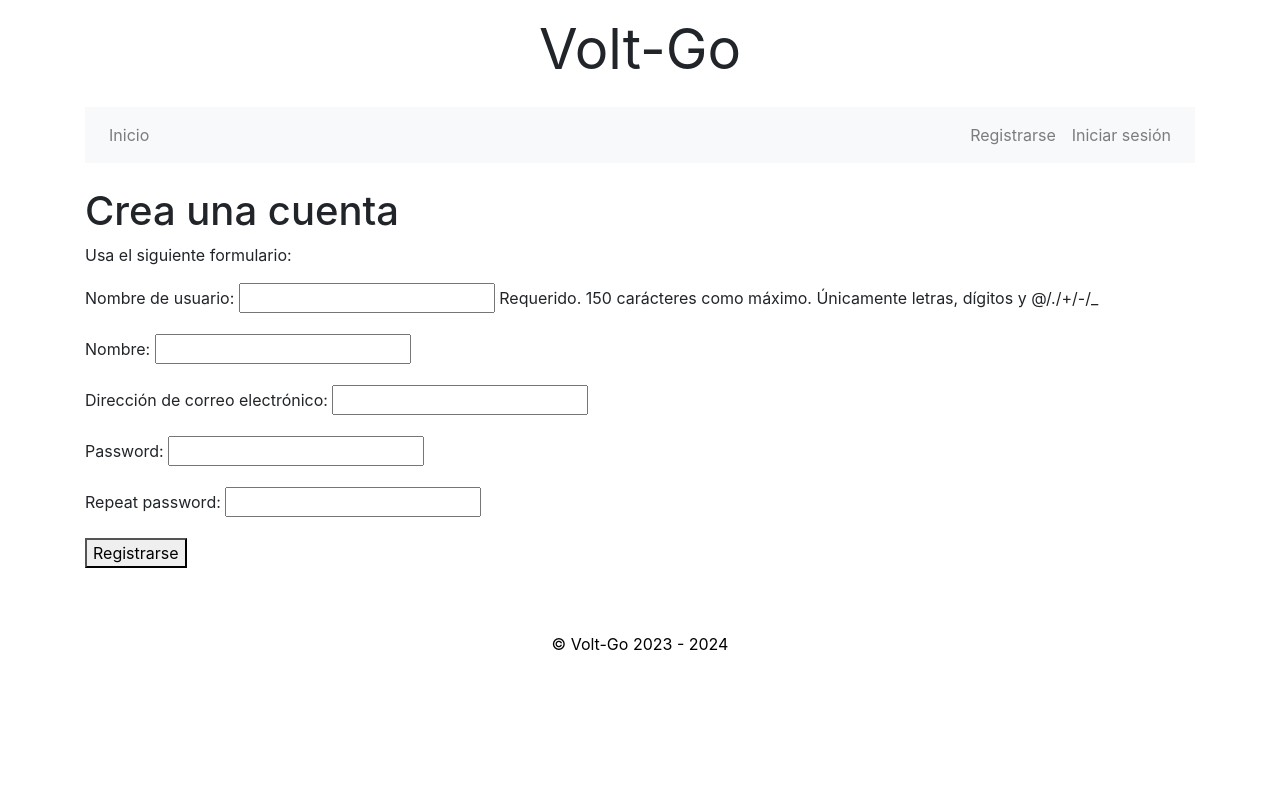
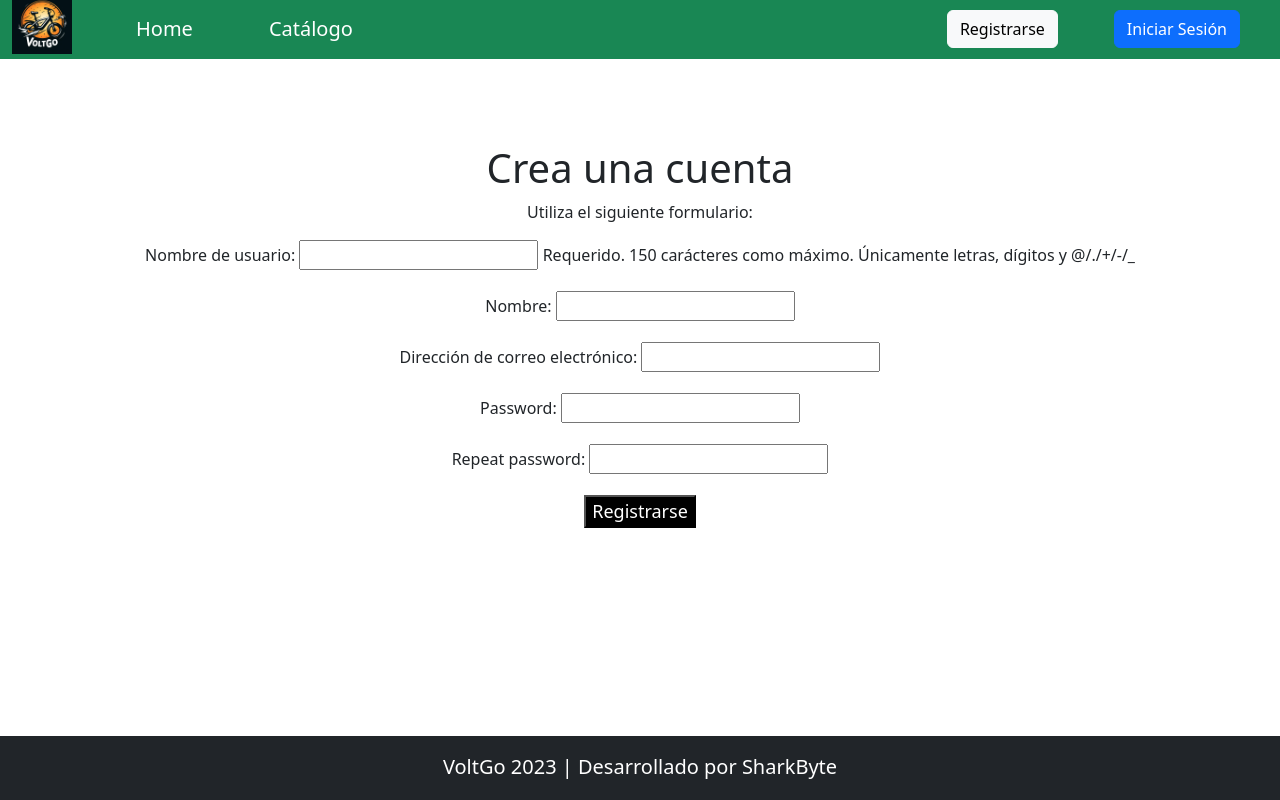
Before and after one commit to pgpi-2-06-l4/volt-go, a Django app: page /usuario/register in a window 1280 px wide. Run offline with Django 4.2, Linux system fonts and the light colour scheme; some libraries are stand-ins or nearby versions.

Commit message:
feat(usuario): Cambiadas urls de la barra de navegación
Se han cambiado las urls de la navbar y adaptado la base.html para su uso en toda la aplicación

```diff
--- a/voltgo/tienda/static/css/style.css
+++ b/voltgo/tienda/static/css/style.css
@@ -22,3 +22,275 @@
 #subtitulo {
     margin-left: 150px;
 }
+
+@import url(//fonts.googleapis.com/css?family=Nunito:400,700);
+
+body {
+  background-color: white;
+}
+
+#container {
+  width: 99%;
+  margin: auto;
+}
+
+header {
+  background-color: rgb(62, 204, 62);
+  color: white;
+  height: 140px;
+  display: flex;
+}
+
+#logo {
+  width: 130px;
+  height: 130px;
+  padding-top: 5px;
+  padding-left: 5px;
+}
+
+#titulo {
+  margin-left: 6%;
+  font-size: 80px;
+  line-height: 35px;
+  font-family: Arial, Helvetica, sans-serif;
+}
+
+nav {
+  background-color: rgb(92, 89, 89);
+  height: 30px;
+  font-size: 20px;
+  padding-top: 1px;
+}
+
+nav ul li {
+  color: white;
+  float: left;
+  list-style: none;
+  margin-left: 20px;
+  margin-right: 20px;
+  margin-top: -15px;
+}
+
+nav #botones_funcion {
+  float: left;
+}
+
+nav #botones_sesion {
+  float: right;
+  margin-right: 20px;
+}
+
+nav a:link,
+a:visited {
+  color: black;
+}
+
+nav a:hover {
+  color: blue;
+}
+
+#content {
+  min-height: 365px;
+  background-color: white;
+}
+
+footer {
+  color: white;
+  font-size: 20px;
+  height: 30px;
+}
+
+footer ul li {
+  float: left;
+  list-style: none;
+  padding: 5px;
+}
+
+#terminos {
+  float: right;
+  margin-right: 20px;
+}
+
+#boton {
+  font-size: large;
+  background-color: black;
+  color: white;
+}
+
+#enlace {
+  color: blue;
+}
+
+#enlaces_catalogo {
+  color: black;
+}
+
+#buscador {
+  color: black;
+}
+
+#vista_inicio {
+  text-align: center;
+}
+
+#titulo_inicio {
+  font-size: 50px;
+  color: rgb(68, 102, 175);
+  margin-top: 20px;
+  margin-bottom: 20px;
+}
+
+#sobre_nosotros {
+  display: flex;
+}
+
+#texto_sobre_nosotros {
+  max-width: 40%;
+  font-size: 30px;
+  margin-left: 100px;
+  font-family: "Gill Sans", "Gill Sans MT", Calibri, "Trebuchet MS", sans-serif;
+}
+
+#contacto_sobre_nosotros {
+  max-width: 40%;
+  margin-left: 200px;
+  font-size: 20px;
+}
+
+#atencion_cliente {
+  display: flex;
+}
+
+#atencion_cliente_form {
+  max-height: 120px;
+  max-width: 40%;
+  margin-top: 20px;
+  margin-left: 80px;
+}
+
+#atencion_cliente_form form {
+  margin: 10px;
+}
+
+#atencion_cliente_list {
+  min-width: 300px;
+  margin-top: 20px;
+  margin-left: 200px;
+  text-align: center;
+}
+
+#recomendacion {
+  margin: 10px;
+}
+
+#recomendacion p {
+  margin: 10px;
+}
+
+#categoria {
+  color: black;
+}
+
+#product_detail {
+  margin: auto;
+  max-width: 50%;
+  text-align: center;
+  margin-top: 20px;
+  margin-bottom: 20px;
+}
+
+#img_detail,
+#img_producto {
+  width: 300px;
+}
+
+#titulo_categoria {
+  text-align: center;
+}
+
+#product_list {
+  display: grid;
+  grid-template-columns: repeat(4, 1fr);
+  margin: 3%;
+}
+
+#item {
+  max-width: fit-content;
+  text-align: center;
+  font-size: 20px;
+  padding: 10px;
+  margin-bottom: 20px;
+}
+
+#pedidos {
+  text-align: center;
+}
+
+
+
+#login,
+#register,
+#reserva,
+#pedido {
+  margin: auto;
+  margin-top: 20px;
+  margin-bottom: 20px;
+  max-width: 50%;
+  padding: 10px;
+  font-size: larger;
+}
+
+.order-form {
+  float: left;
+}
+
+.order-info {
+  float: right;
+  width: 300px;
+  background: #ffffff;
+  padding: 10px 20px;
+  color: #333;
+}
+
+.order-info h3 {
+  color: #5993bb;
+}
+
+.order-info ul li {
+  margin: 0;
+  padding: 0;
+  font-size: 14px;
+}
+
+.order-info p {
+  font-weight: bold;
+  float: right;
+}
+
+.order-info span {
+  float: right;
+}
+
+/* braintree hosted fields */
+form div.field {
+  font-size: 13px;
+  color: #666;
+  width: 300px;
+  height: 22px;
+  margin-bottom: 10px;
+  padding: 6px 12px;
+  background: #efefef;
+}
+
+
+a {
+  color: black;
+}
+
+a:hover {
+  color: blue;
+}
+
+a:visited {
+  color: black;
+}
--- /dev/null
+++ b/voltgo/tienda/templates/base.html
@@ -0,0 +1,56 @@
+{% load static %}
+
+<!DOCTYPE html>
+<html lang="es">
+
+<head>
+    <meta charset="UTF-8">
+    <meta name="viewport" content="width=device-width, initial-scale=1, shrink-to-fit=no">
+    <title>Volt-Go</title>
+    <link rel="stylesheet" href="https://stackpath.bootstrapcdn.com/bootstrap/4.3.1/css/bootstrap.min.css">
+    <link rel="stylesheet" type="text/css" href="{% static 'css/style.css' %}">
+    <style>
+        html,
+        body {
+            height: 100%;
+            margin: 0;
+        }
+
+        #wrapper {
+            min-height: 100%;
+            display: flex;
+            flex-direction: column;
+        }
+
+        #content {
+            flex: 1;
+        }
+    </style>
+</head>
+
+<body>
+
+    <div id="wrapper">
+        <div class="text-center">
+            {% include "navbar.html" %}
+        </div>
+        <br />
+        <br />
+        <br />
+        <div id="content" class="container">
+            <br />
+            {% block content %}
+            {% endblock content %}
+        </div>
+
+        <footer class="bg-dark text-white text-center pb-5 pt-3">
+            <p>VoltGo 2023 | Desarrollado por SharkByte</p>
+        </footer>
+    </div>
+
+    <script src="https://code.jquery.com/jquery-3.3.1.slim.min.js"></script>
+    <script src="https://cdnjs.cloudflare.com/ajax/libs/popper.js/1.14.7/umd/popper.min.js"></script>
+    <script src="https://stackpath.bootstrapcdn.com/bootstrap/4.3.1/js/bootstrap.min.js"></script>
+</body>
+
+</html>
--- a/voltgo/tienda/templates/navbar.html
+++ b/voltgo/tienda/templates/navbar.html
@@ -1,42 +1,71 @@
 <!DOCTYPE html>
 <html>
+
 <head>
-        <link href="https://cdn.jsdelivr.net/npm/bootstrap@5.3.2/dist/css/bootstrap.min.css" rel="stylesheet" integrity="sha384-T3c6CoIi6uLrA9TneNEoa7RxnatzjcDSCmG1MXxSR1GAsXEV/Dwwykc2MPK8M2HN" crossorigin="anonymous">
-        <script src="https://cdn.jsdelivr.net/npm/bootstrap@5.3.2/dist/js/bootstrap.bundle.min.js" integrity="sha384-C6RzsynM9kWDrMNeT87bh95OGNyZPhcTNXj1NW7RuBCsyN/o0jlpcV8Qyq46cDfL" crossorigin="anonymous"></script>
+  <link href="https://cdn.jsdelivr.net/npm/bootstrap@5.3.2/dist/css/bootstrap.min.css" rel="stylesheet"
+    integrity="sha384-T3c6CoIi6uLrA9TneNEoa7RxnatzjcDSCmG1MXxSR1GAsXEV/Dwwykc2MPK8M2HN" crossorigin="anonymous">
+  <script src="https://cdn.jsdelivr.net/npm/bootstrap@5.3.2/dist/js/bootstrap.bundle.min.js"
+    integrity="sha384-C6RzsynM9kWDrMNeT87bh95OGNyZPhcTNXj1NW7RuBCsyN/o0jlpcV8Qyq46cDfL"
+    crossorigin="anonymous"></script>
   <link rel="stylesheet" href="../static/css/style.css">
 </head>
+
 <body>
-        <nav class="navbar navbar-expand-lg bg-body-tertiary">
+  <nav class="navbar navbar-expand-lg bg-body-tertiary pt-4 pb-4">
     <div class="container-fluid bg-success">
       <a class="navbar-brand" href="/home">
-                <img src="../static/images/LogoVoltGo.jpeg" alt="Logo" width="60" height="60" class="d-inline-block align-text-middle">
+        <img src="../static/images/LogoVoltGo.jpeg" alt="Logo" width="60" height="60"
+          class="d-inline-block align-text-middle">
       </a>
-              <button class="navbar-toggler" type="button" data-bs-toggle="collapse" data-bs-target="#navbarSupportedContent" aria-controls="navbarSupportedContent" aria-expanded="false" aria-label="Toggle navigation">
+      <button class="navbar-toggler" type="button" data-bs-toggle="collapse" data-bs-target="#navbarSupportedContent"
+        aria-controls="navbarSupportedContent" aria-expanded="false" aria-label="Toggle navigation">
         <span class="navbar-toggler-icon"></span>
       </button>
       <div class="collapse navbar-collapse" id="navbarSupportedContent">
-                <ul class="navbar-nav me-auto mb-2 mb-lg-0">
-                  <li class="nav-item" id="nav-elemento">
-                    <a class="nav-link active" aria-current="page" href="/home"><h7>Home</h7></a>
+        <ul class="navbar-nav me-auto mb-2 mb-lg-0 mt-4" >
+          <li class="nav-item" id="nav-elemento" >
+            <a class="nav-link active" aria-current="page" href="/home">
+              <h7 style="color: white;">Home</h7>
+            </a>
           </li>
           <li class="nav-item" id="nav-elemento">
-                    <a class="nav-link active" aria-current="page" href="#"><h7>Catálogo</h7></a>
+            <a class="nav-link active" aria-current="page" href="#">
+              <h7 style="color: white;">Catálogo</h7>
+            </a>
           </li>
         </ul>
-                <ul class="navbar-nav ms-auto mb-2 mb-lg-0">
+        <ul class="navbar-nav ms-auto mb-2 mb-lg-0 mt-4">
+          {% if request.user.is_authenticated %}
           <li class="nav-item">
-                    <a class="nav-link active" aria-current="page" href="#">
-                        <button type="button" class="btn btn-light"><h7>Iniciar Sesión</h7></button>
+            <span class="navbar-text mr-3" style="color: white;">Hola, {{ request.user.first_name }}</span>
+          </li>
+          <li class="nav-item">
+            <a class="nav-link" href="http://localhost:8000/usuario/logout">
+              <button type="button" class="btn btn-danger">
+                <h7>Cerrar sesión</h7>
+              </button>
+            </a>
+          </li>
+          {% else %}
+          <li class="nav-item">
+            <a class="nav-link" href="http://localhost:8000/usuario/register">
+              <button type="button" class="btn btn-light">
+                <h7>Registrarse</h7>
+              </button>
             </a>
           </li>
           <li class="nav-item">
-                    <a class="nav-link active" aria-current="page" href="#">
-                        <button type="button" class="btn btn-primary"><h7>Registrarme</h7></button>
+            <a class="nav-link" href="http://localhost:8000/usuario/login">
+              <button type="button" class="btn btn-primary">
+                <h7>Iniciar Sesión</h7>
+              </button>
             </a>
           </li>
+          {% endif %}
         </ul>
       </div>
     </div>
   </nav>
 </body>
+
 </html>
--- a/voltgo/usuario/templates/account/register.html
+++ b/voltgo/usuario/templates/account/register.html
@@ -1,12 +1,20 @@
 {% extends "base.html" %}
+{% block title %}Crea una cuenta - Tu Sitio{% endblock %}
+
 {% block content %}
-<div id="register">
+<div id="register-form" class="text-center">
   <h1>Crea una cuenta</h1>
-  <p>Usa el siguiente formulario:</p>
+  <p>Utiliza el siguiente formulario:</p>
   <form method="post">
     {% csrf_token %}
     {{ user_form.as_p }}
-    <button id="boton" type="submit" id="submit">Registrarse</button>
+    <p><input id="boton" type="submit" value="Registrarse" /></p>
+
+    {% if user_form.errors %}
+    <div class="error-message">
+      <p style="color: red;;">Por favor, corrige los errores.</p>
+    </div>
+    {% endif %}
   </form>
 </div>
 {% endblock content %}
--- a/voltgo/usuario/templates/base.html
+++ /dev/null
@@ -1,62 +0,0 @@
-{% load static %}
-
-<!DOCTYPE html>
-<html lang="es">
-<head>
-    <meta charset="UTF-8">
-    <meta name="viewport" content="width=device-width, initial-scale=1, shrink-to-fit=no">
-    <title>Volt-Go</title>
-    <link rel="stylesheet" href="https://stackpath.bootstrapcdn.com/bootstrap/4.3.1/css/bootstrap.min.css">
-    <link rel="stylesheet" type="text/css" href="{% static 'css/style.css' %}">
-</head>
-
-<body>
-    <div class="container">
-        <header class="mt-3 mb-4 text-center justify-content-center align-center">
-            <h1 class="display-4"><strong>Volt-Go</strong></h1>
-        </header>
-
-        <nav class="navbar navbar-expand-lg navbar-light bg-light mb-4">
-            <ul class="navbar-nav mr-auto">
-                <li class="nav-item"><a class="nav-link" href="http://localhost:8000/usuario/login">Inicio</a></li>
-            </ul>
-            <ul class="navbar-nav">
-                {% if request.user.is_authenticated %}
-                    <li class="nav-item">
-                        <span class="navbar-text mr-3">Hola, {{ request.user.first_name }}</span>
-                    </li>
-                    <li class="nav-item">
-                        <a class="nav-link" href="http://localhost:8000/usuario/logout">Logout</a>
-                    </li>
-                {% else %}
-                    <li class="nav-item">
-                        <a class="nav-link" href="http://localhost:8000/usuario/register">Registrarse</a>
-                    </li>
-                    <li class="nav-item">
-                        <a class="nav-link" href="http://localhost:8000/usuario/login">Iniciar sesión</a>
-                    </li>
-                {% endif %}
-            </ul>
-        </nav>
-
-
-        <div id="content">
-            {% block content %}
-            {% endblock content %}
-        </div>
-    </div>
-
-    <footer class="footer mt-5 py-3">
-        <div class="container">
-            <ul class="list-unstyled text-center">
-                <li style="color: black;">&copy; Volt-Go 2023 - 2024</li>
-            </ul>
-        </div>
-    </footer>
-
-    <!-- Agrega la referencia a Bootstrap JS y jQuery al final del cuerpo para mejorar la carga -->
-    <script src="https://code.jquery.com/jquery-3.3.1.slim.min.js"></script>
-    <script src="https://cdnjs.cloudflare.com/ajax/libs/popper.js/1.14.7/umd/popper.min.js"></script>
-    <script src="https://stackpath.bootstrapcdn.com/bootstrap/4.3.1/js/bootstrap.min.js"></script>
-</body>
-</html>
--- a/voltgo/usuario/views.py
+++ b/voltgo/usuario/views.py
@@ -57,6 +57,9 @@
 
                 # Redirigir al usuario al dashboard
                 return redirect('dashboard')  # Reemplaza 'dashboard' con la URL de tu dashboard
+        else:
+            # Si hay errores en el formulario, los agregamos al contexto
+            messages.error(request, 'Corrige los errores marcados en rojo.')
 
     else:
         user_form = UserRegistrationForm()
--- a/voltgo/voltgo/urls.py
+++ b/voltgo/voltgo/urls.py
@@ -25,6 +25,7 @@ urlpatterns = [
     path('usuario/', include('usuario.urls')),
     path('admin/', admin.site.urls),
     path('home', views.home_view, name='home'),
+    path('', views.home_view, name='home'),
     path('productos/', include('producto.urls'))
 ]
 
```
Also changed, not shown: voltgo/tienda/templates/home.html (+6 -19 lines), voltgo/usuario/static/css/base.css (+34 -0 lines), voltgo/usuario/templates/account/login.html (+6 -4 lines). Lines whose indentation alone changed are shown as unchanged.
